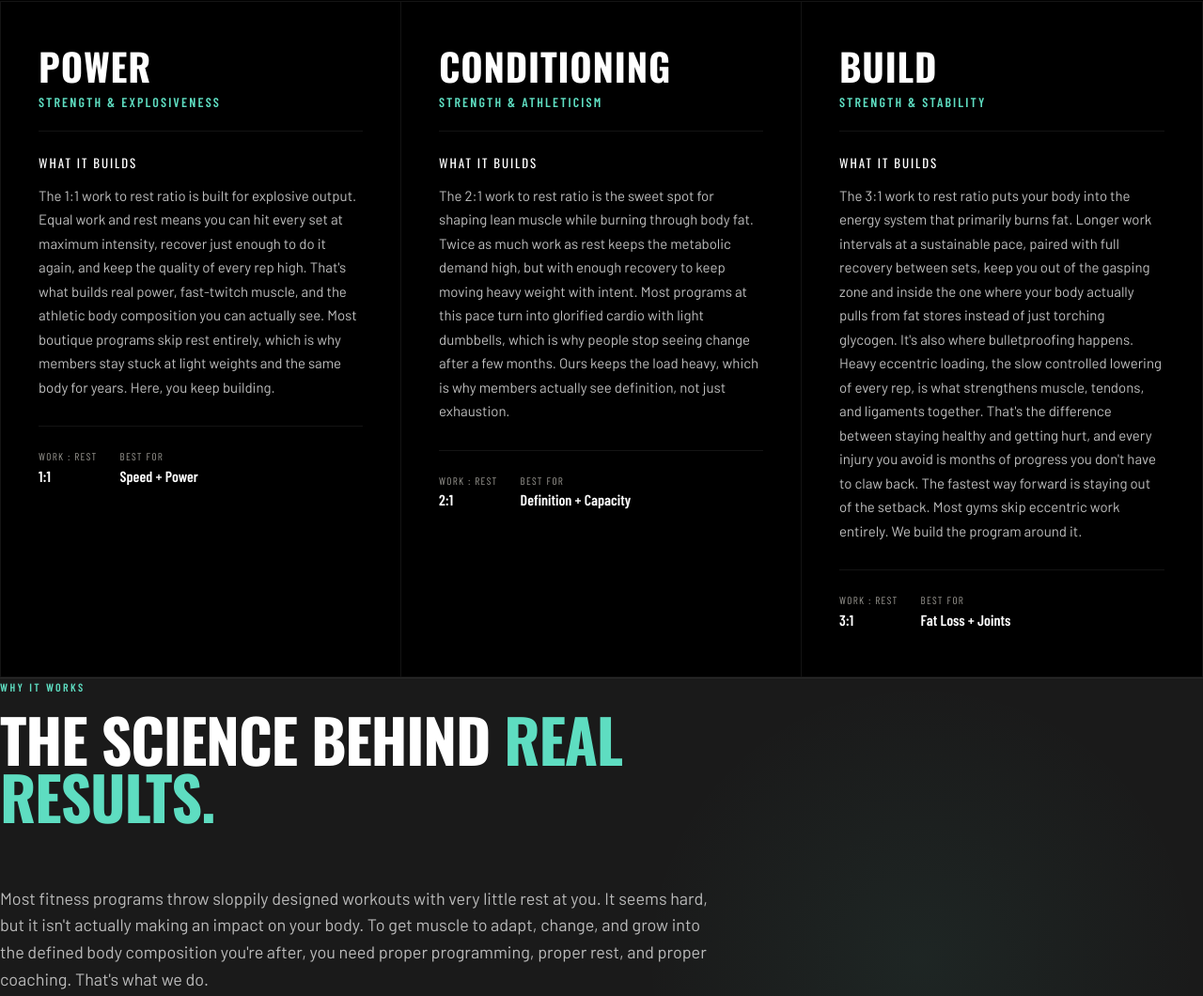
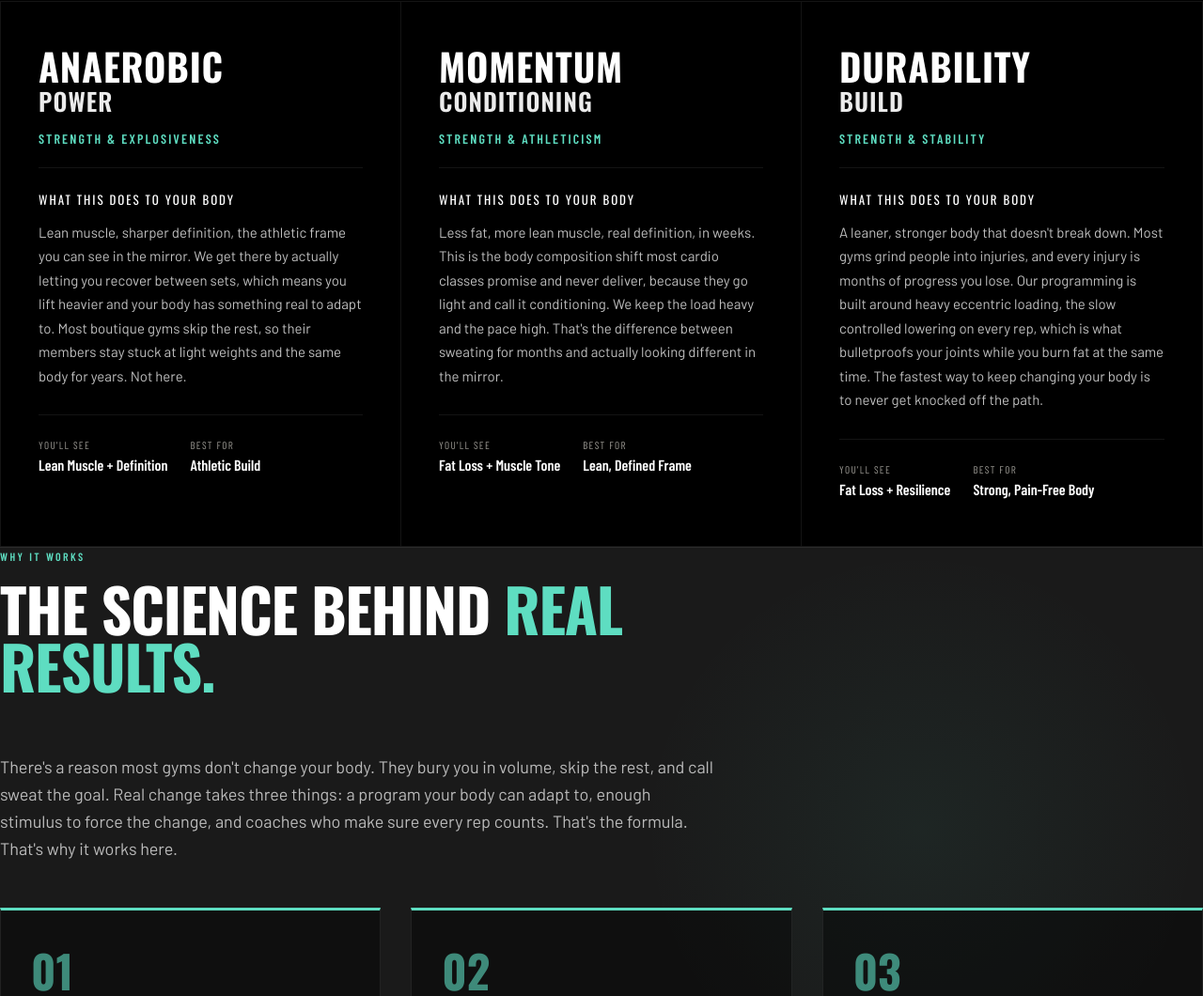
Before and after one commit to corbinsjennings-star/madabolic-mockup, a website: page index.html in a window 1280 px wide. Shown: the part 3865-4925 px from the top of the page at 94% size. Drawn offline with nearby package versions, Linux system fonts and the light colour scheme; a web font is replaced by a local one.

Commit message:
Update index.html

```diff
--- a/index.html
+++ b/index.html
@@ -670,9 +670,19 @@
     font-size: 2.5rem;
     font-weight: 700;
     text-transform: uppercase;
-    margin-bottom: 0.5rem;
+    margin-bottom: 0.25rem;
     letter-spacing: 0.02em;
     line-height: 1;
+  }
+  .interval-subname {
+    font-family: 'Oswald', sans-serif;
+    text-transform: uppercase;
+    letter-spacing: 0.04em;
+    color: rgba(255, 255, 255, 0.92);
+    font-size: 1.625rem;
+    font-weight: 600;
+    line-height: 1.05;
+    margin-bottom: 1rem;
   }
   .interval-tagline {
     font-family: 'Barlow Condensed', sans-serif;
@@ -1617,50 +1627,53 @@
     </p>
     <div class="intervals-row">
       <div class="interval">
-        <div class="interval-name">Power</div>
+        <div class="interval-name">Anaerobic</div>
+        <div class="interval-subname">Power</div>
         <div class="interval-tagline">Strength &amp; Explosiveness</div>
-        <span class="interval-result">What it builds</span>
-        <p>The 1:1 work to rest ratio is built for explosive output. Equal work and rest means you can hit every set at maximum intensity, recover just enough to do it again, and keep the quality of every rep high. That's what builds real power, fast-twitch muscle, and the athletic body composition you can actually see. Most boutique programs skip rest entirely, which is why members stay stuck at light weights and the same body for years. Here, you keep building.</p>
+        <span class="interval-result">What this does to your body</span>
+        <p>Lean muscle, sharper definition, the athletic frame you can see in the mirror. We get there by actually letting you recover between sets, which means you lift heavier and your body has something real to adapt to. Most boutique gyms skip the rest, so their members stay stuck at light weights and the same body for years. Not here.</p>
         <div class="interval-stats">
           <div class="interval-stat">
-            <span class="lbl">Work : Rest</span>
-            <span class="val">1:1</span>
+            <span class="lbl">You'll See</span>
+            <span class="val">Lean Muscle + Definition</span>
           </div>
           <div class="interval-stat">
             <span class="lbl">Best For</span>
-            <span class="val">Speed + Power</span>
+            <span class="val">Athletic Build</span>
           </div>
         </div>
       </div>
       <div class="interval">
-        <div class="interval-name">Conditioning</div>
+        <div class="interval-name">Momentum</div>
+        <div class="interval-subname">Conditioning</div>
         <div class="interval-tagline">Strength &amp; Athleticism</div>
-        <span class="interval-result">What it builds</span>
-        <p>The 2:1 work to rest ratio is the sweet spot for shaping lean muscle while burning through body fat. Twice as much work as rest keeps the metabolic demand high, but with enough recovery to keep moving heavy weight with intent. Most programs at this pace turn into glorified cardio with light dumbbells, which is why people stop seeing change after a few months. Ours keeps the load heavy, which is why members actually see definition, not just exhaustion.</p>
+        <span class="interval-result">What this does to your body</span>
+        <p>Less fat, more lean muscle, real definition, in weeks. This is the body composition shift most cardio classes promise and never deliver, because they go light and call it conditioning. We keep the load heavy and the pace high. That's the difference between sweating for months and actually looking different in the mirror.</p>
         <div class="interval-stats">
           <div class="interval-stat">
-            <span class="lbl">Work : Rest</span>
-            <span class="val">2:1</span>
+            <span class="lbl">You'll See</span>
+            <span class="val">Fat Loss + Muscle Tone</span>
           </div>
           <div class="interval-stat">
             <span class="lbl">Best For</span>
-            <span class="val">Definition + Capacity</span>
+            <span class="val">Lean, Defined Frame</span>
           </div>
         </div>
       </div>
       <div class="interval">
-        <div class="interval-name">Build</div>
+        <div class="interval-name">Durability</div>
+        <div class="interval-subname">Build</div>
         <div class="interval-tagline">Strength &amp; Stability</div>
-        <span class="interval-result">What it builds</span>
-        <p>The 3:1 work to rest ratio puts your body into the energy system that primarily burns fat. Longer work intervals at a sustainable pace, paired with full recovery between sets, keep you out of the gasping zone and inside the one where your body actually pulls from fat stores instead of just torching glycogen. It's also where bulletproofing happens. Heavy eccentric loading, the slow controlled lowering of every rep, is what strengthens muscle, tendons, and ligaments together. That's the difference between staying healthy and getting hurt, and every injury you avoid is months of progress you don't have to claw back. The fastest way forward is staying out of the setback. Most gyms skip eccentric work entirely. We build the program around it.</p>
+        <span class="interval-result">What this does to your body</span>
+        <p>A leaner, stronger body that doesn't break down. Most gyms grind people into injuries, and every injury is months of progress you lose. Our programming is built around heavy eccentric loading, the slow controlled lowering on every rep, which is what bulletproofs your joints while you burn fat at the same time. The fastest way to keep changing your body is to never get knocked off the path.</p>
         <div class="interval-stats">
           <div class="interval-stat">
-            <span class="lbl">Work : Rest</span>
-            <span class="val">3:1</span>
+            <span class="lbl">You'll See</span>
+            <span class="val">Fat Loss + Resilience</span>
           </div>
           <div class="interval-stat">
             <span class="lbl">Best For</span>
-            <span class="val">Fat Loss + Joints</span>
+            <span class="val">Strong, Pain-Free Body</span>
           </div>
         </div>
       </div>
@@ -1676,27 +1689,27 @@
       <h2 class="display">The science behind <span class="accent">real results.</span></h2>
     </div>
     <p style="font-size: 1.125rem; color: rgba(255,255,255,0.7); max-width: 760px; line-height: 1.6;">
-      Most fitness programs throw sloppily designed workouts with very little rest at you. It seems hard, but it isn't actually making an impact on your body. To get muscle to adapt, change, and grow into the defined body composition you're after, you need proper programming, proper rest, and proper coaching. That's what we do.
+      There's a reason most gyms don't change your body. They bury you in volume, skip the rest, and call sweat the goal. Real change takes three things: a program your body can adapt to, enough stimulus to force the change, and coaches who make sure every rep counts. That's the formula. That's why it works here.
     </p>
     <div class="why-grid">
       <div class="why-card">
         <div class="num">01</div>
         <h4>Programming Your Body Can Adapt To</h4>
-        <p>Your muscles grow stronger by responding to specific stress over time. Random workouts produce random results. We follow a structured program that progresses week over week, so your body has something consistent to adapt to. That's how real strength is built.</p>
+        <p>Random workouts produce random results. That's why members at most gyms feel busy without ever changing. Our program progresses week over week, so your body always has something consistent to push against. That's how the strength and the body composition actually build.</p>
       </div>
       <div class="why-card">
         <div class="num">02</div>
-        <h4>Real Rest Between Real Effort</h4>
-        <p>Strength happens when you can lift heavy with maximum output, recover, and lift heavy again. Our work-to-rest ratios are designed around the science of how muscle actually responds to training — not around making you sweat for sweat's sake. Less time gasping. More time getting stronger.</p>
+        <h4>Stimulus Hard Enough to Force Adaptation</h4>
+        <p>Muscle only changes when you push close to true failure. Most classes never get there. They bury you in volume, skip the rest, and you walk out gassed but understimulated. We do the opposite: heavy load, real rest, then load again. That's the stimulus that actually forces your body to grow.</p>
       </div>
       <div class="why-card">
         <div class="num">03</div>
         <h4>Coaches Who Perfect Your Form</h4>
-        <p>Every rep with bad form is a rep wasted — or a rep that gets you injured. Our coaches train like clients themselves, and their job is to correct your technique, push your weight when you're ready, and protect you from yourself when you're not. Form first. Then load. Then progression.</p>
+        <p>Bad form doesn't just cause injuries, it builds the wrong body. You've seen it: big quads, no glutes. Strong traps, weak back. That's not bad genetics, that's a coaching problem. Our coaches train like clients themselves, and their job is to make sure every rep is loading the muscle it's supposed to. Form first. Then load. Then progression.</p>
       </div>
     </div>
     <div class="why-summary">
-      <p>Programming + Recovery + Coaching = <span class="accent">Adaptation.</span><br>That's how you actually change your body.</p>
+      <p>Programming + Stimulus + Coaching = <span class="accent">Adaptation.</span><br>That's the formula. Everything else is just sweat.</p>
     </div>
   </div>
 </section>
@@ -1811,7 +1824,7 @@
           <span class="toggle">+</span>
         </div>
         <div class="objection-a">
-          <p>Strength training is essential if you're on a GLP-1. Up to 40% of weight lost on these medications is muscle, not fat — which can leave you weaker, slower, and with a worse body composition than when you started. Resistance training prevents that. Our programming is designed exactly for this.</p>
+          <p>We aren't a medical provider, so we don't take a position on whether GLP-1s are right or wrong for you. That's between you and your doctor. What we can tell you is that GLP-1s have become extremely common, and the data is clear: up to 40% of the weight people lose on them is muscle, not fat. That's why so many people end up smaller but softer, with loose skin, less tone, and a worse body composition than when they started. Strength training is the single most effective thing you can do to keep your muscle, support your skin, and actually look the way you hoped you would when you started. Our programming is built exactly for this.</p>
         </div>
       </div>
       <div class="objection">
@@ -1820,7 +1833,7 @@
           <span class="toggle">+</span>
         </div>
         <div class="objection-a">
-          <p>50 minutes, 4x a week is 3 hours, 20 minutes total. Less than one episode of your favorite show per day. Most members find that once they start, the energy gain makes them more productive in every other part of their life — not less.</p>
+          <p>We get it, life is busy. Here's the honest version: if your goal is "move and sweat," you can hit a cardio class once or twice a week and be fine. Frequency matters less when there's no real load on the muscle. But if you actually want muscle definition, strength, and a body composition that changes, your muscles have to be stimulated multiple times across the week. That's the science of how muscle adapts. Anything less and you'll feel busy without ever really changing. 50 minutes, 4x a week is 3 hours and 20 minutes total, less than one episode of your favorite show per day, and it's the threshold where the work actually starts to show.</p>
         </div>
       </div>
     </div>
```
